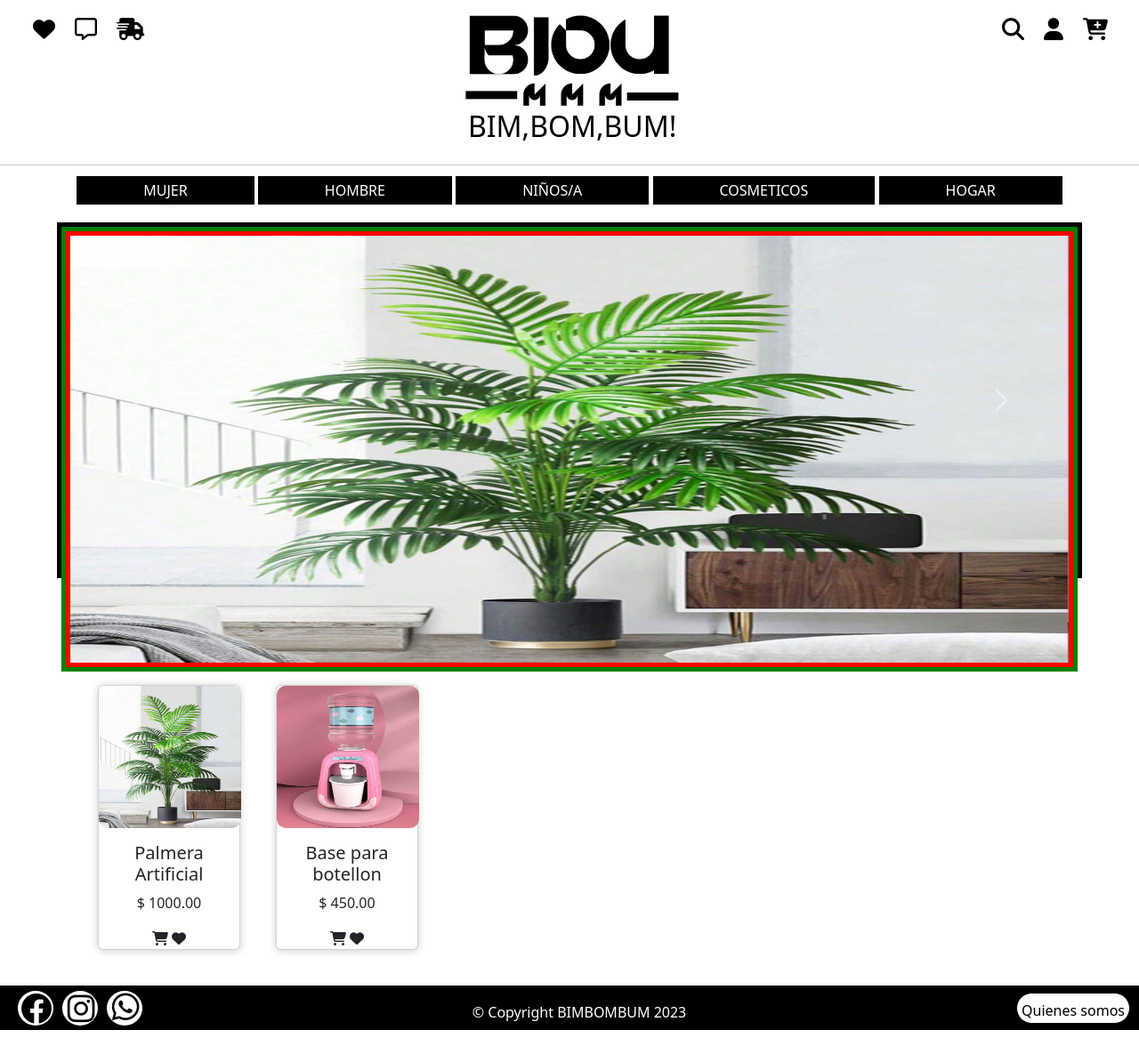
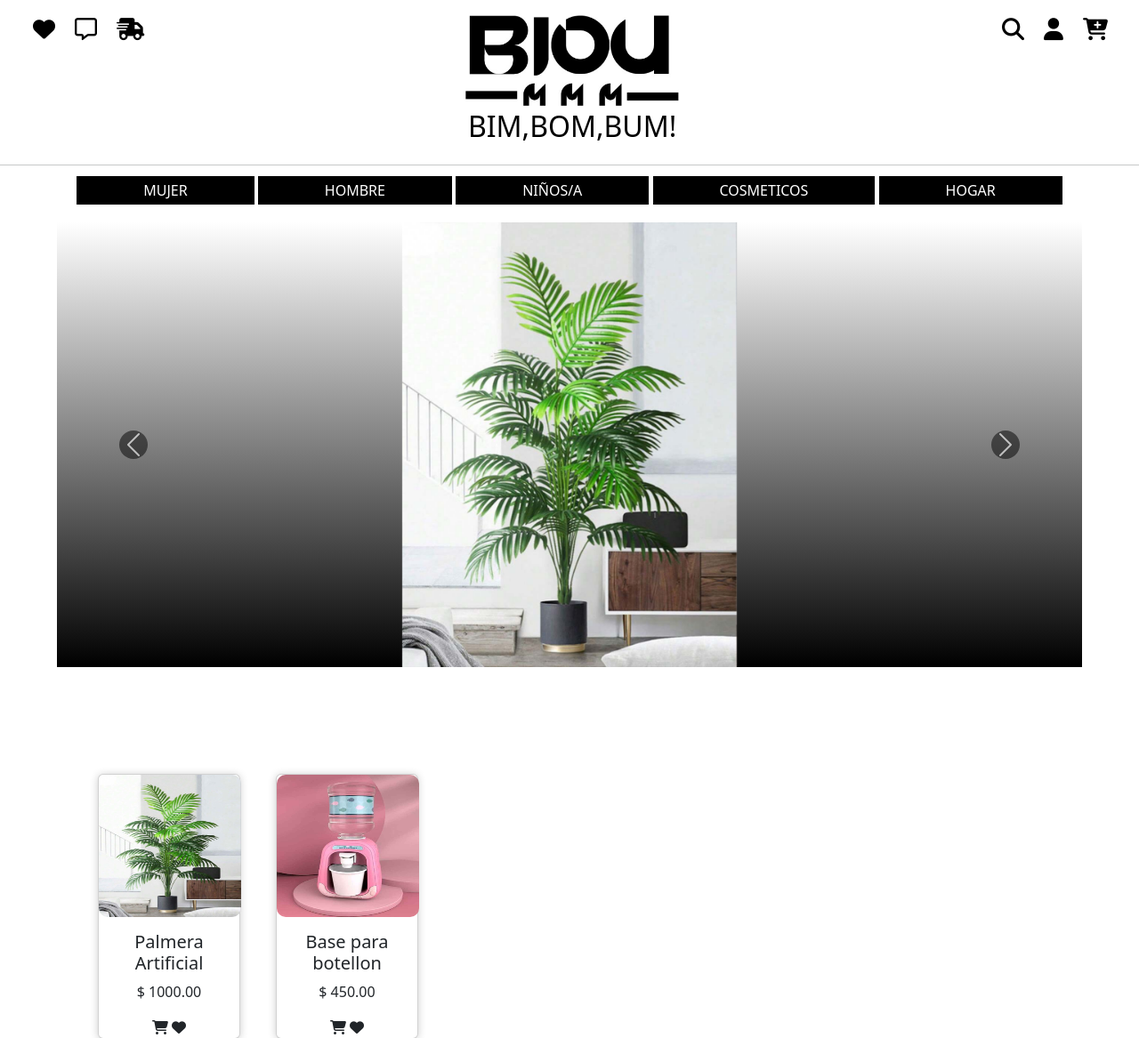
Before and after one commit to oliverdrullard/bimbombum, a Django app: page /usuario/cardhogar/ in a window 1280 px wide. Shown: the top 1167 px of the page at 89% size. Run offline with Django 3.2, Linux system fonts and the light colour scheme; data comes from the database, SQL or seed files in the repository.

Commit message:
Ajustando las images del carrusel

```diff
--- a/static/carrusel.css
+++ b/static/carrusel.css
@@ -2,19 +2,34 @@
 .carousel{
     width: 90%;
     min-width: 1000px;
-    height: 400px;
-    border: 5px solid black;
     margin: auto;
+    background: linear-gradient(#ffffff,#000000);
+
 
 
 }
 .carousel-item {
     width: 100%;
     height: 500px;
-    border: 5px solid green;
+    position: relative;
+    /* border: 5px solid green; */
 }
 .d-block {
     width: 100%;
     height: 100%;
-    border: 5px solid red;
+    object-fit: contain; /* Ajusta la imagen al contenedor sin perder proporción */
+    object-position: center;
+    /* border: 5px solid red; */
 }
+
+
+/* estilos para los botones del carrul */
+
+.carousel-control-prev-icon{
+    border-radius: 50px;
+    background-color: #000000;
+}
+.carousel-control-next-icon{
+    border-radius: 50px;
+    background-color: #000000;
+}
```
Also changed, not shown: static/imagenes/recursos/fondo_carrusel.jpeg (added).
